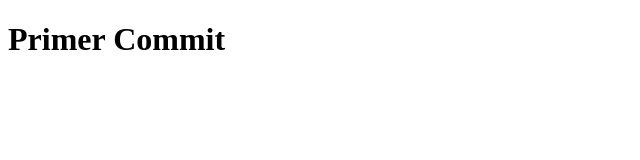
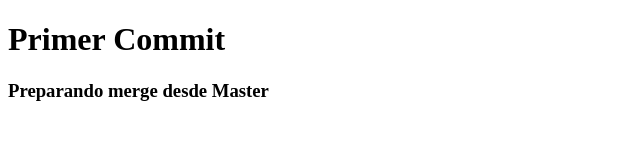
Before and after one commit to vKurama7u7v/Curso_Git-Github_Platzi, a plain HTML site: page index.html in a window 1280 px wide. Shown: the whole page, without its empty margins (0-640 px from the left). Drawn offline with Linux system fonts and the light colour scheme.

Commit message:
preparando merge desde master

```diff
--- a/index.html
+++ b/index.html
@@ -9,5 +9,6 @@
   </head>
   <body>
     <h1>Primer Commit</h1>
+    <h3>Preparando merge desde Master</h3>
   </body>
 </html>
```
